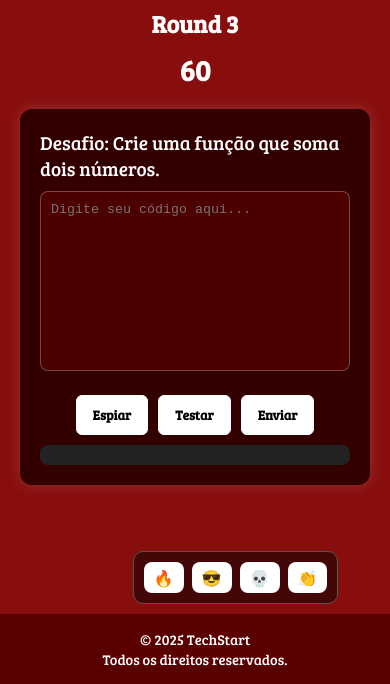
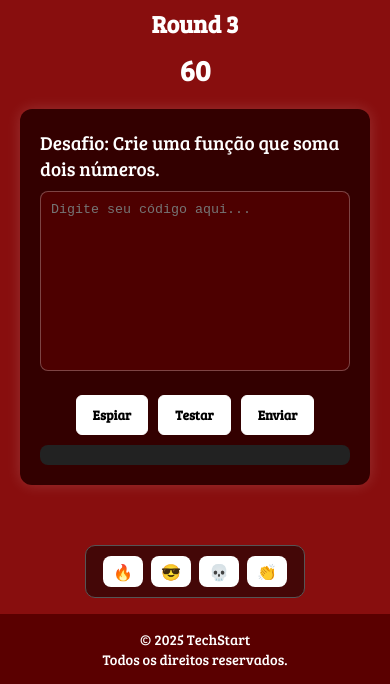
Before and after one commit to aquiinoo/techstart, a plain HTML site: page pages/desafio/desafio.html in a window 390 px wide. Shown: the part 160-844 px from the top of the page. Drawn offline with nearby package versions, Linux system fonts and the light colour scheme; a script that the page names is missing.

Commit message:
responsivo

```diff
--- a/pages/dashboard/style.css
+++ b/pages/dashboard/style.css
@@ -29,6 +29,7 @@ body {
 
 h1 {
   margin-right: 30px;
+  text-align: center;
 }
 
 span, #voltar {
--- a/pages/desafio/style.css
+++ b/pages/desafio/style.css
@@ -12,6 +12,10 @@ body {
     max-height: 100vh;
     background-color: #880e0e;
     overflow-x: hidden;
+    display: flex;
+    flex-direction: column;
+    align-items: center;
+    justify-content: space-between;
 }
 
 .botao {
@@ -189,12 +193,14 @@ footer {
 }
 
 
-@media (min-width: 78px) {
+@media (max-width: 660px) {
     body {
-        max-width: 120vh;
+        max-height: 150vh;
     }
     .chat-rapido {
-        bottom: 80px;
-        left: 34%;
+        position: static;
+        display: flex;
+        justify-content: center;
+        width: 220px;
     }
 }
```
